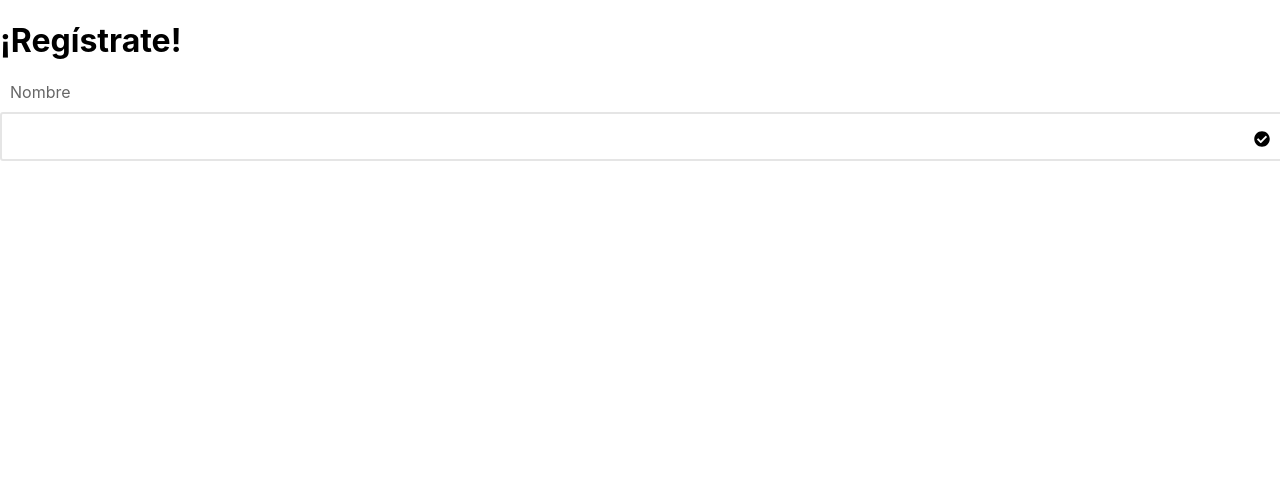
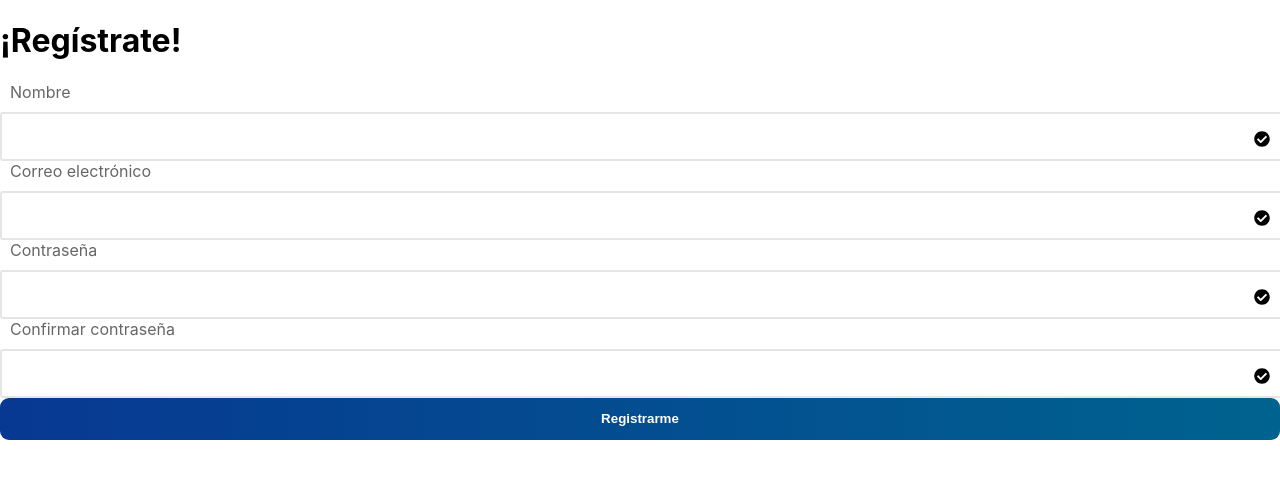
Before and after one commit to Fashion-Like/Front, a React (Create React App) app: page /signup in a window 1280 px wide. Shown: the top 478 px of the page. Built offline with nearby package versions, Linux system fonts and the light colour scheme.

Commit message:
feat: created button base

```diff
--- a/src/assets/styledForm.js
+++ b/src/assets/styledForm.js
@@ -1,5 +1,5 @@
-import styled from 'styled-components'
-import { FontAwesomeIcon } from '@fortawesome/react-fontawesome'
+import styled from "styled-components";
+import { FontAwesomeIcon } from "@fortawesome/react-fontawesome";
 
 const Label = styled.label`
   display: block;
@@ -11,7 +11,7 @@ const Label = styled.label`
 
 const FormGroup = styled.div`
   position: relative;
-  z-index: 1
+  z-index: 1;
 `;
 
 const InputElement = styled.input`
@@ -20,10 +20,10 @@ const InputElement = styled.input`
   height: 45px;
   line-height: 45px;
   padding: 0 10px 0 10px;
-  border: 2px solid #E5E5E5;
+  border: 2px solid #e5e5e5;
 
   &:focus {
-    border: 3px solid #6AA5EA;
+    border: 3px solid #6aa5ea;
     outline: none;
     box-shadow: 3px 0px 30px rgba(163, 163 163 0.4);
   }
@@ -46,18 +46,39 @@ const IconCheck = styled(FontAwesomeIcon)`
 `;
 
 const ButtonElement = styled.button`
-  width: 100%;
-  border: none;
-  border-radius: 3px;
-  height: 45px;
-  line-height: 45px;
-  background: linear-gradient(90deg, #073992 1.89%, #00628F 98.36%);;
-  color: #FFFFFF;
+  width: ${(props) => props.expanded && "100%"};
+  border: ${(props) => (props.outlined ? "2px solid #073992" : "none")};
+  border-radius: 9px;
+  line-height: 2.5rem;
+  background: ${(props) =>
+    props.outlined
+      ? "transparent"
+      : "linear-gradient(90deg, #073992 1.89%, #00628F 98.36%)"};
+  color: ${(props) => (props.outlined ? "black" : "#FFFFFF")};
   font-weight: bold;
   cursor: pointer;
+  transform: translate3d(0, 0, 0);
+  transition: all 0.3s;
+  touch-action: manipulation;
 
   &:hover {
-    background: green;
+    background: linear-gradient(90deg, #003185 1.89%, #01567e 98.36%);
+    color: white;
+  }
+
+  &:active {
+    box-shadow: rgba(0, 0, 0, 0.1) 0 3px 6px 0, rgba(0, 0, 0, 0.1) 0 0 10px 0,
+      rgba(0, 0, 0, 0.1) 0 1px 4px -1px;
+    transform: translateY(2px);
+    transition-duration: 0.35s;
+  }
+
+  &:active:after {
+    opacity: 1;
+  }
+
+  &:hover:after {
+    opacity: 0.5;
   }
 `;
 
@@ -68,4 +89,4 @@ export {
   MessageError,
   IconCheck,
   ButtonElement
-}
+};
--- a/src/components/SignUpForm.jsx
+++ b/src/components/SignUpForm.jsx
@@ -1,9 +1,9 @@
+import BaseButton from "../ui/BaseButton";
 import Input from "../ui/Input";
 
 const SignUpForm = () => {
   return (
     <div>
-
       <h1>¡Regístrate!</h1>
 
       <form action="">
@@ -13,9 +13,28 @@ const SignUpForm = () => {
           name="name"
           message="Ingrese su nombre por favor"
         />
+        <Input
+          label="Correo electrónico"
+          type="text"
+          name="email"
+          message="Ingrese su nombre por favor"
+        />
+        <Input
+          label="Contraseña"
+          type="password"
+          name="password"
+          message="Ingrese su nombre por favor"
+        />
+        <Input
+          label="Confirmar contraseña"
+          type="password"
+          name="name"
+          message="Ingrese su nombre por favor"
+        />
+        <BaseButton text="Registrarme" />
       </form>
     </div>
-  )
+  );
 };
 
 export default SignUpForm;
--- /dev/null
+++ b/src/ui/BaseButton.jsx
@@ -0,0 +1,17 @@
+import { ButtonElement } from "../assets/styledForm";
+
+const BaseButton = ({
+  text,
+  outlined = false,
+  size,
+  fill,
+  expanded = true
+}) => {
+  return (
+    <ButtonElement outlined={outlined} expanded={expanded}>
+      {text}
+    </ButtonElement>
+  );
+};
+
+export default BaseButton;
```
Also changed, not shown: 1 other file (tests, documents, lock files or other folders). Lines whose indentation alone changed are shown as unchanged.
